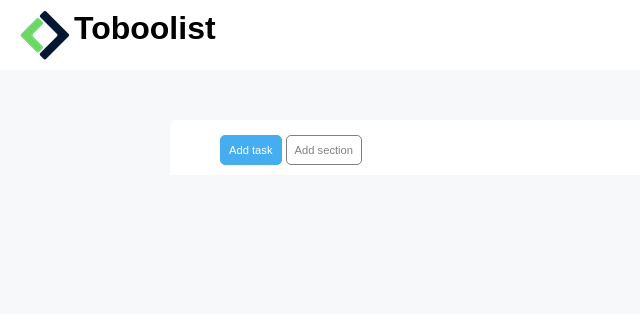
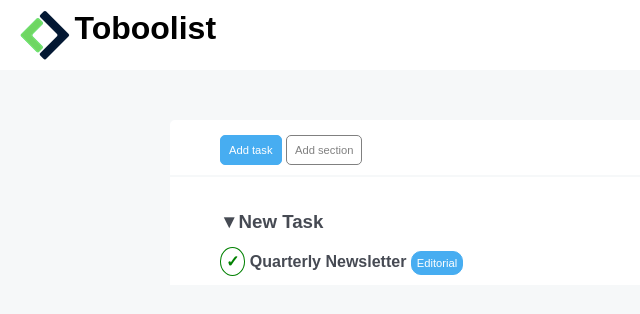
Before and after one commit to Nico-Serra/html-css-toboolist, a plain HTML site: page index.html in a window 1280 px wide. Shown: the whole page, without its empty margins (0-640 px from the left). Drawn offline with Linux system fonts and the light colour scheme.

Commit message:
add first line list

```diff
--- a/assets/css/style.css
+++ b/assets/css/style.css
@@ -6,11 +6,15 @@
     --boot-lighter: rgba(216, 99, 160, 1);
     --boot-light: rgba(246, 248, 249, 1);
     --boot-dark:  rgba(156, 114, 228, 1);
+    --boot-dark1: rgba(70, 74, 83, 1);;
 }
 
 body{
     background-color: var(--boot-light);
     margin: 0;
+    font-family: Arial, Helvetica, sans-serif;
+    color: var(--boot-dark1);
+    font-weight: bold;
 }
 
 /* site_header */
@@ -24,8 +28,8 @@ body{
 
 .logo_text{
     font-size: 2rem;
-    font-weight: bold;
-    font-family: Arial, Helvetica, sans-serif;
+    color: black;
+
 }
 
 .logo_1{
@@ -33,7 +37,7 @@ body{
 }
 
 /* site_main */
-
+ /* button */
 #container{
     margin-top: 50px;
     padding-left: 170px;
@@ -47,6 +51,7 @@ body{
     padding-bottom: 10px;
     border-top-left-radius:  5px;
     border-top-right-radius:  5px;
+    border-bottom: 2px solid var(--boot-light);
 }
 
 .task{
@@ -67,3 +72,27 @@ body{
     padding: 8px;
     font-size: 0.7rem;
 }
+ /* list */
+.list
+ {
+    background-color: white;
+    padding-top: 15px;
+    padding-left: 50px;
+    padding-bottom: 10px;
+}
+
+.check{
+    border: 1px solid green;
+    border-radius: 50%;
+    color: green;
+    padding: 5px;
+}
+
+.editorial{
+    background-color: var(--boot-primary);
+    color: white;
+    border-radius: 10px;
+    border: solid 1px var(--boot-primary);
+    padding: 5px;
+    font-size: 0.7rem;
+}
--- a/index.html
+++ b/index.html
@@ -29,6 +29,20 @@
                 </button>
 
             </div>
+
+            <section>
+                <div class="list">
+                    <div>
+                        <h3>&#9660;New Task</h3>
+                    </div>
+                    <div>
+                        <span class="check">&checkmark;</span> Quarterly Newsletter
+                        <button class="editorial">Editorial</button>
+                    </div>
+                </div>
+            </section>
+
+
         </div>
 
 
```
